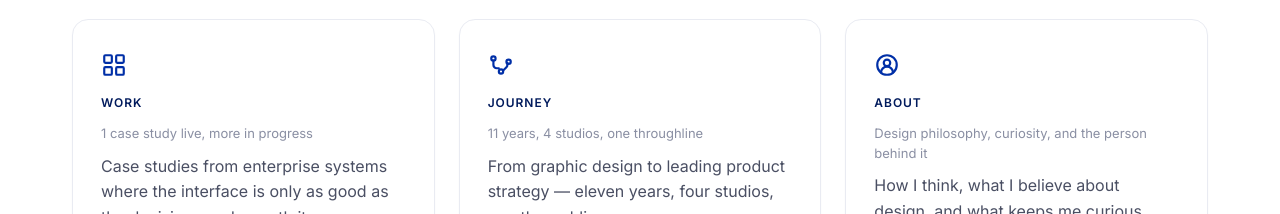
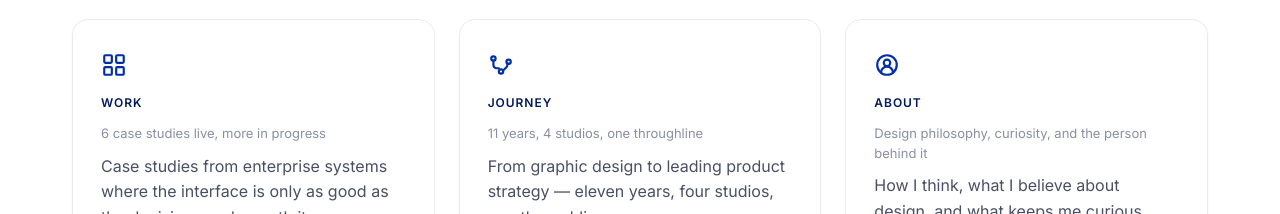
Before and after one commit to nlopeswork-ux/nelson-portfolio, a React (Vite) app: page /#/ in a window 1280 px wide. Shown: the part 1520-1734 px from the top of the page. Built offline with nearby package versions, Linux system fonts and the light colour scheme; the HTML template or start-up script is replaced by a standard one.

Commit message:
content: update Work case study count and Journey engagements
- Homepage Work card now reflects 6 live case studies
- Journey: fix OneRAK region to UAE, update IntelliForge dates to
  2026-Present, and add the two Bahrain retail bank engagements

```diff
--- a/src/pages/Journey.tsx
+++ b/src/pages/Journey.tsx
@@ -2,8 +2,10 @@ import { useState } from 'react'
 import Nav from '../components/Nav'
 
 const kpmgEngagements = [
-  { client: 'Global energy & mobility (U.K.)', industry: 'Financial Services', geo: 'U.K.', period: '2024–2025', scope: 'IntelliForge SR2R — ontology-driven financial close system, 200 franchise dealers' },
-  { client: 'Government econ. zone (UAE)', industry: 'Government', geo: 'Middle East', period: '2025–2026', scope: 'OneRAK Portal Revamp — 3 portals unified, 18/18 services live' },
+  { client: 'Global energy & mobility (U.K.)', industry: 'Financial Services', geo: 'U.K.', period: '2026–Present', scope: 'IntelliForge SR2R — ontology-driven financial close system, 200 franchise dealers' },
+  { client: 'Government econ. zone (UAE)', industry: 'Government', geo: 'UAE', period: '2025–2026', scope: 'OneRAK Portal Revamp — 3 portals unified, 18/18 services live' },
+  { client: 'Retail bank (Bahrain)', industry: 'Financial Services', geo: 'Bahrain', period: '2024–2025', scope: 'Internet Banking Design System — 1,350+ frames, 14 feature areas' },
+  { client: 'Retail bank mobile (Bahrain)', industry: 'Financial Services', geo: 'Bahrain', period: '2024–2025', scope: 'Mobile Banking App Redesign — 1,590+ screens, 12 core features' },
   { client: 'Nat. employment fund (Bahrain)', industry: 'Government', geo: 'Bahrain', period: '2023–present', scope: 'NEOT Mobile App — 1,000+ screens, 8 modules' },
   { client: 'Nat. workforce fund (Bahrain)', industry: 'Government', geo: 'Bahrain', period: '2023–present', scope: 'National Workforce Platform — end-to-end digital funding ecosystem' },
 ]
--- a/src/pages/Portfolio.tsx
+++ b/src/pages/Portfolio.tsx
@@ -83,7 +83,7 @@ export default function Portfolio() {
             {
               to: '/work',
               icon: <svg width="26" height="26" viewBox="0 0 24 24" fill="none" stroke="#002FA7" strokeWidth="2" strokeLinecap="round" strokeLinejoin="round"><rect x="3" y="3" width="7" height="7" rx="1"/><rect x="14" y="3" width="7" height="7" rx="1"/><rect x="3" y="14" width="7" height="7" rx="1"/><rect x="14" y="14" width="7" height="7" rx="1"/></svg>,
-              label: 'Work', sub: '1 case study live, more in progress',
+              label: 'Work', sub: '6 case studies live, more in progress',
               desc: 'Case studies from enterprise systems where the interface is only as good as the decisions underneath it.',
               cta: 'See the work →',
             },
```
